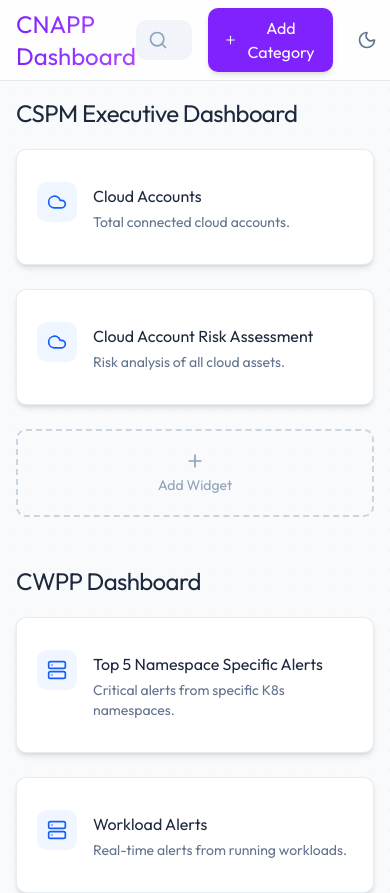
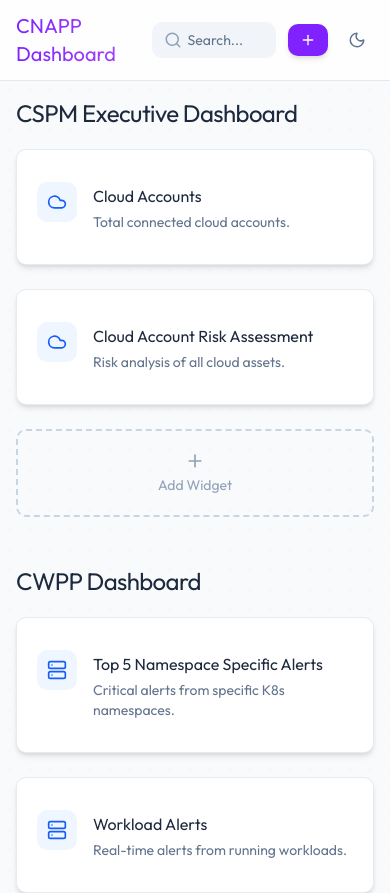
Before and after one commit to manuj-chadha/cnapp-dashboard-accuknox, a React (Vite) app: page / in a window 390 px wide. Shown: the top 893 px of the page. Built offline with nearby package versions, Linux system fonts and the light colour scheme.

Commit message:
improving responsiveness

```diff
--- a/src/components/AddWidgetModal.jsx
+++ b/src/components/AddWidgetModal.jsx
@@ -136,9 +136,11 @@ const AddWidgetModal = ({
               animate={{ x: 0 }}
               exit={{ x: "100%" }}
               transition={{ type: "spring", stiffness: 300, damping: 30 }}
-              className="fixed top-0 right-0 h-full w-[50vw] bg-white dark:bg-slate-800 shadow-2xl z-50 flex flex-col"
+              className="fixed top-0 right-0 h-full w-full sm:w-[80vw] lg:w-[50vw]
+                        bg-white dark:bg-slate-800 shadow-2xl z-50 flex flex-col"
               onClick={(e) => e.stopPropagation()}
             >
+
               {/* Header */}
               <div className="flex justify-between items-center p-5 border-b border-slate-200 dark:border-slate-700">
                 <h2 className="text-xl font-bold text-slate-800 dark:text-slate-100">
@@ -148,7 +150,7 @@ const AddWidgetModal = ({
                   onClick={onClose}
                   className="p-2 rounded-full hover:bg-slate-100 dark:hover:bg-slate-700"
                 >
-                  <X size={20} />
+                  <X size={24} className="sm:size-20" />
                 </button>
               </div>
 
@@ -172,7 +174,7 @@ const AddWidgetModal = ({
               </div>
 
               {/* Content */}
-              <div className="flex-1 overflow-y-auto p-6">
+              <div className="flex-1 overflow-y-auto p-6 pb-20">
                 {activeCategory ? (
                   <>
                     {activeCategory.widgetIds.length > 0 ? (
--- a/src/components/Header.jsx
+++ b/src/components/Header.jsx
@@ -2,7 +2,6 @@ import React, { useState, useEffect } from "react";
 import { Search, Sun, Moon, Plus } from "lucide-react";
 
 const Header = ({ searchQuery, setSearchQuery, onAddCategoryClick }) => {
-
   const [isDarkMode, setIsDarkMode] = useState(() => {
     try {
       const savedTheme = localStorage.getItem("theme");
@@ -13,59 +12,63 @@ const Header = ({ searchQuery, setSearchQuery, onAddCategoryClick }) => {
     }
   });
 
+  // Sync theme with <html>
   useEffect(() => {
     const root = document.documentElement;
-    if (isDarkMode) {
-      root.classList.add("dark");
-      localStorage.setItem("theme", "dark");
-    } else {
-      root.classList.remove("dark");
-      localStorage.setItem("theme", "light");
-    }
+    const theme = isDarkMode ? "dark" : "light";
+    root.classList.toggle("dark", isDarkMode);
+    localStorage.setItem("theme", theme);
   }, [isDarkMode]);
 
-  const toggleTheme = () => setIsDarkMode((prev) => !prev);
+  return (
+    <header className="sticky top-0 z-40 border-b border-slate-200 dark:border-slate-800 bg-white/80 dark:bg-black/50 backdrop-blur-sm">
+      <div className="container mx-auto flex h-20 items-center justify-between px-4 sm:px-6 lg:px-8">
 
-  return (
-    <header className="sticky top-0 z-40 bg-white/80 dark:bg-black/50 backdrop-blur-sm border-b border-slate-200 dark:border-slate-800">
-      <div className="container mx-auto px-4 sm:px-6 lg:p-8 flex items-center justify-between h-20">
-        <div className="text-2xl font-bold bg-gradient-to-r from-violet-600 to-purple-500 text-transparent bg-clip-text">
+        {/* Brand */}
+        <h1 className="text-xl sm:text-2xl font-bold bg-gradient-to-r from-violet-600 to-purple-500 bg-clip-text text-transparent">
           CNAPP Dashboard
-        </div>
+        </h1>
 
-        <div className="flex items-center gap-4">
-          {/* Search Input */}
-          <div className="relative">
+        <div className="flex items-center gap-3 sm:gap-4">
+          {/* Search */}
+          <div className="relative w-full max-w-[180px] sm:max-w-xs">
             <Search
               className="absolute left-3 top-1/2 -translate-y-1/2 text-slate-400"
-              size={20}
+              size={18}
             />
             <input
               type="text"
-              placeholder="Search anything..."
+              placeholder="Search..."
               value={searchQuery}
               onChange={(e) => setSearchQuery(e.target.value)}
               autoComplete="off"
-              className="placeholder:text-black/50 dark:placeholder:text-white/50 w-full max-w-xs pl-10 pr-4 py-2 rounded-lg border bg-slate-100 dark:bg-slate-800 border-slate-300 dark:border-slate-600 focus:outline-none focus:ring-2 focus:ring-violet-500"
+              className="w-full rounded-lg border border-slate-300 bg-slate-100 pl-9 pr-3 py-2 text-sm sm:text-base
+                         dark:border-slate-600 dark:bg-slate-800
+                         placeholder:text-slate-500 dark:placeholder:text-slate-400
+                         focus:outline-none focus:ring-2 focus:ring-violet-500"
             />
           </div>
 
-          {/* Add Category Button */}
+          {/* Add Category */}
           <button
-            onClick={onAddCategoryClick}
-            className="flex items-center gap-2 px-4 py-2 bg-violet-600 text-white font-semibold rounded-lg hover:bg-violet-700 transition-all shadow-md"
-          >
-            <Plus size={18} />
-            Add Category
-          </button>
+  onClick={onAddCategoryClick}
+  className="flex items-center justify-center gap-1 px-3 sm:px-4 py-2
+             rounded-lg bg-violet-600 text-white font-medium shadow-md
+             transition hover:bg-violet-700"
+>
+  <Plus size={16} />
+  <span className="hidden sm:inline">Add Category</span>
+</button>
+
 
           {/* Theme Toggle */}
           <button
-            onClick={toggleTheme}
+            onClick={() => setIsDarkMode((prev) => !prev)}
             aria-label={isDarkMode ? "Switch to light mode" : "Switch to dark mode"}
-            className="p-2 rounded-full text-slate-500 dark:text-slate-400 hover:bg-slate-200 dark:hover:bg-slate-700 transition-colors"
+            className="p-2 rounded-full text-slate-500 dark:text-slate-400
+                       hover:bg-slate-200 dark:hover:bg-slate-700 transition"
           >
-            {isDarkMode ? <Sun size={20} /> : <Moon size={20} />}
+            {isDarkMode ? <Sun size={18} /> : <Moon size={18} />}
           </button>
         </div>
       </div>
--- a/src/index.css
+++ b/src/index.css
@@ -150,3 +150,7 @@ input, textarea, select, button {
   scrollbar-width: thin;
   scrollbar-color: #d1d5db rgba(200, 200, 200, 0.2);
 }
+
+.overflow-x-auto {
+  -webkit-overflow-scrolling: touch;
+}
```
